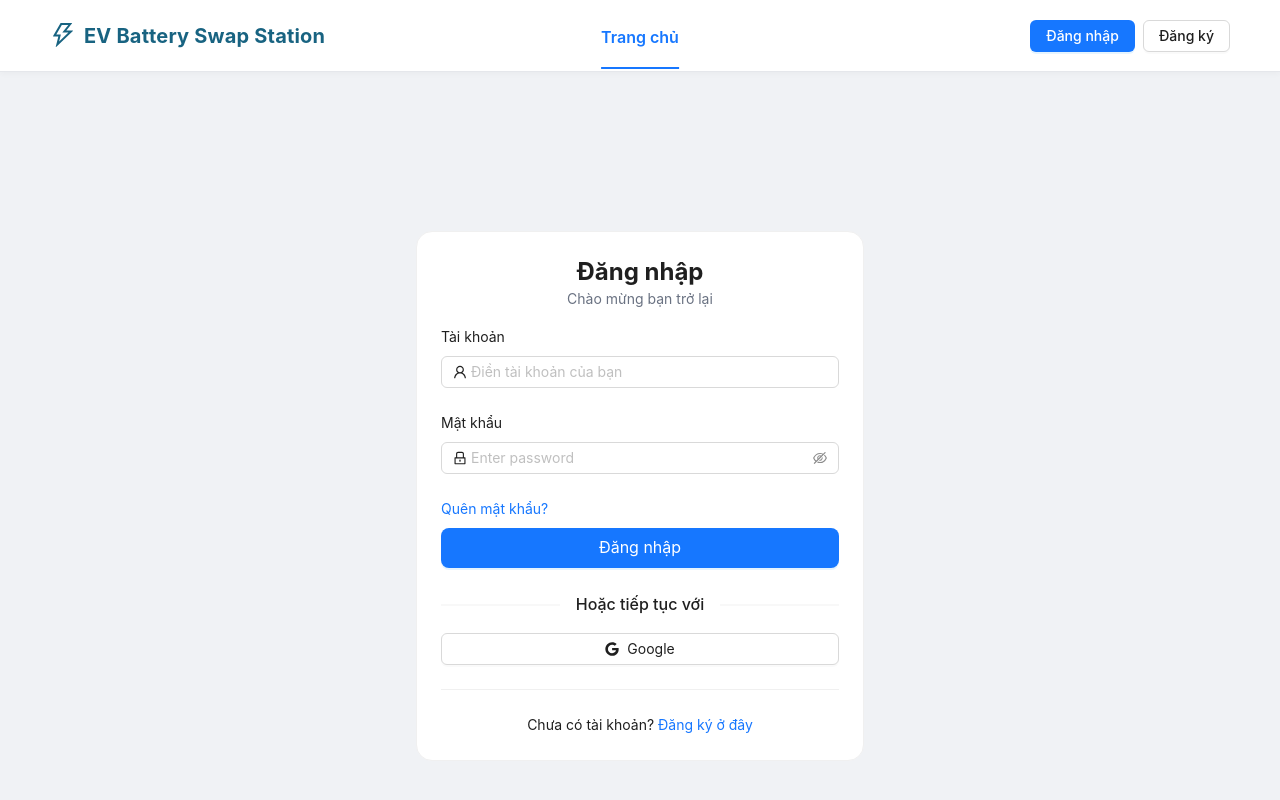
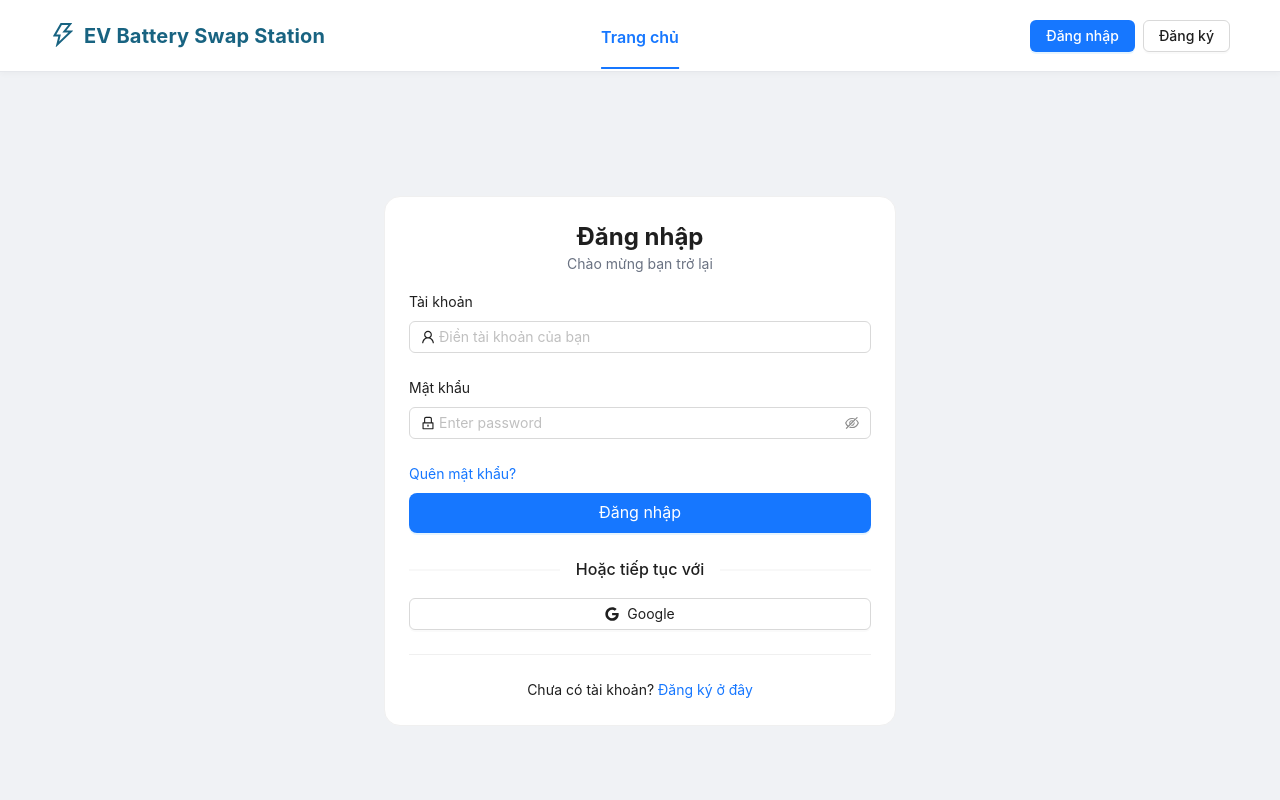
Before and after one commit to nmhthien58/fe_swp391, a React (Vite) app: page /login in a window 1280 px wide. Shown: the top 800 px of the page. Built offline with nearby package versions, Linux system fonts and the light colour scheme.

Commit message:
update UI

```diff
--- a/src/pages/login/index.jsx
+++ b/src/pages/login/index.jsx
@@ -73,10 +73,12 @@ const LoginPage = () => {
 
   return (
     <div
-      className="min-h-screen flex items-center justify-center"
+      className="flex justify-center"
       style={{
         background: "#f0f2f5",
-        position: "relative",
+        alignItems: "flex-start",
+        paddingTop: 100,
+        paddingBottom: 120, // chừa khoảng nhỏ dưới cho đẹp
       }}
     >
       {/* 🔹 Overlay loading toàn trang */}
@@ -99,7 +101,7 @@ const LoginPage = () => {
         </div>
       )}
 
-      <div className="relative z-10 w-full max-w-md mx-4">
+      <div className="relative z-10 w-full max-w-lg mx-4">
         <Card style={{ borderRadius: 16 }} bodyStyle={{ padding: 24 }}>
           <div className="text-center mb-4">
             <h2 className="text-2xl font-bold">Đăng nhập</h2>
--- a/src/pages/register/index.jsx
+++ b/src/pages/register/index.jsx
@@ -56,15 +56,16 @@ const RegisterPage = () => {
 
   return (
     <div
-      className="min-h-screen flex items-center justify-center"
-      style={{ background: "#f0f2f5" }}
+      className="flex justify-center"
+      style={{
+        background: "#f0f2f5",
+        alignItems: "flex-start",
+        paddingTop: 100,
+        paddingBottom: 180, // chừa khoảng nhỏ dưới cho đẹp
+      }}
     >
       <div className="relative z-10 w-full max-w-xl mx-4">
-        <Card
-          className="backdrop-blur-sm"
-          style={{ borderRadius: 16 }}
-          bodyStyle={{ padding: 24 }}
-        >
+        <Card className="backdrop-blur-sm" style={{ borderRadius: 16 }}>
           <div className="text-center mb-4">
             <h2 className="text-2xl font-bold">Tạo tài khoản</h2>
             <p className="text-gray-500">Tạo mới tài khoản.</p>
```
